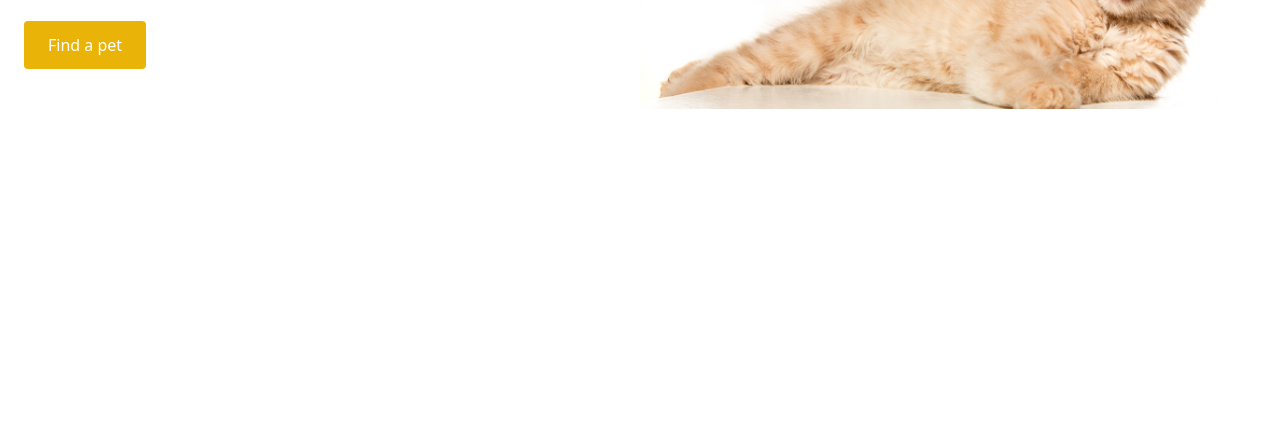
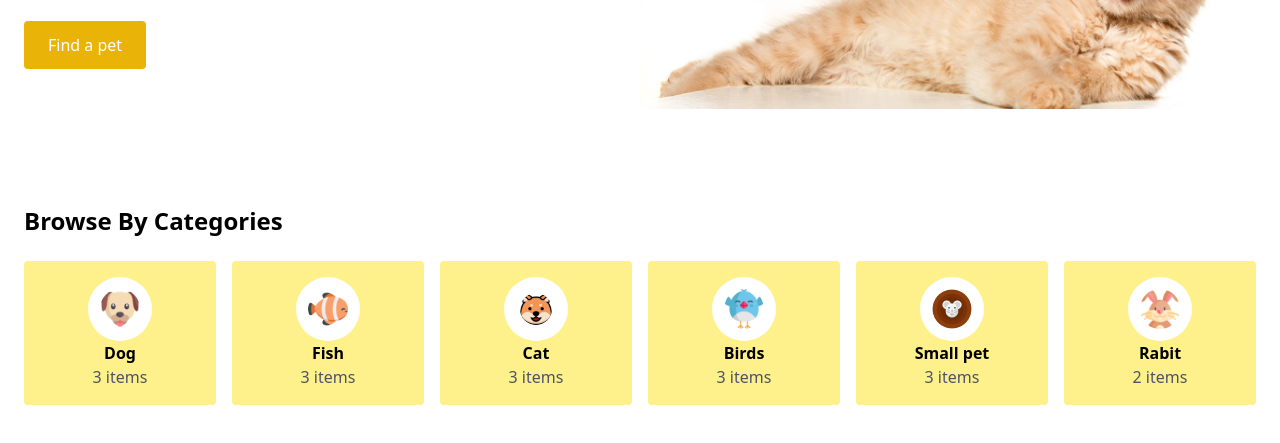
Before and after one commit to GeorgeBlaize/Assignment3_b11, a plain HTML site: page index.html in a window 1280 px wide. Shown: the part 369-812 px from the top of the page. Drawn offline with nearby package versions, Linux system fonts and the light colour scheme.

Commit message:
added categories part

```diff
--- a/index.html
+++ b/index.html
@@ -44,6 +44,43 @@
         </div>
      </section>
 
+     <!-- Categories part -->
+      <section class="px-6 py-12">
+        <h2 class="text-2xl font-bold">Browse By Categories</h2>
+        <div class="grid grid-cols-2 md:grid-cols-6 gap-4 mt-6">
+            <div class="bg-yellow-200 p-4 text-center rounded">
+                <img class="mx-auto w-16 h-16 bg-white p-3 rounded-full"src="c1-assets/dog-cartoon.png" alt="Dog">
+                <p class="font-bold">Dog</p>
+                <p class="text-gray-600">3 items</p>
+            </div>
+            <div class="bg-yellow-200 p-4 text-center rounded">
+                <img class="mx-auto w-16 h-16 bg-white p-3 rounded-full"src="c1-assets/fish-cartoon.png" alt="Dog">
+                <p class="font-bold">Fish</p>
+                <p class="text-gray-600">3 items</p>
+            </div>
+            <div class="bg-yellow-200 p-4 text-center rounded">
+                <img class="mx-auto w-16 h-16 bg-white p-4 rounded-full"src="c1-assets/cat-cartoon.png" alt="Dog">
+                <p class="font-bold">Cat</p>
+                <p class="text-gray-600">3 items</p>
+            </div>
+            <div class="bg-yellow-200 p-4 text-center rounded">
+                <img class="mx-auto w-16 h-16 bg-white p-3 rounded-full"src="c1-assets/bird-cartoon.png" alt="Dog">
+                <p class="font-bold">Birds</p>
+                <p class="text-gray-600">3 items</p>
+            </div>
+            <div class="bg-yellow-200 p-4 text-center rounded">
+                <img class="mx-auto w-16 h-16 bg-white p-3 rounded-full"src="c1-assets/mouse-cartoon.png" alt="Dog">
+                <p class="font-bold">Small pet</p>
+                <p class="text-gray-600">3 items</p>
+            </div>
+            <div class="bg-yellow-200 p-4 text-center rounded">
+                <img class="mx-auto w-16 h-16 bg-white p-3 rounded-full"src="c1-assets/rabbit-cartoon.png" alt="Dog">
+                <p class="font-bold">Rabit</p>
+                <p class="text-gray-600">2 items</p>
+            </div>
+
+        </div>
+      </section>
 
 </body>
 </html>
```
